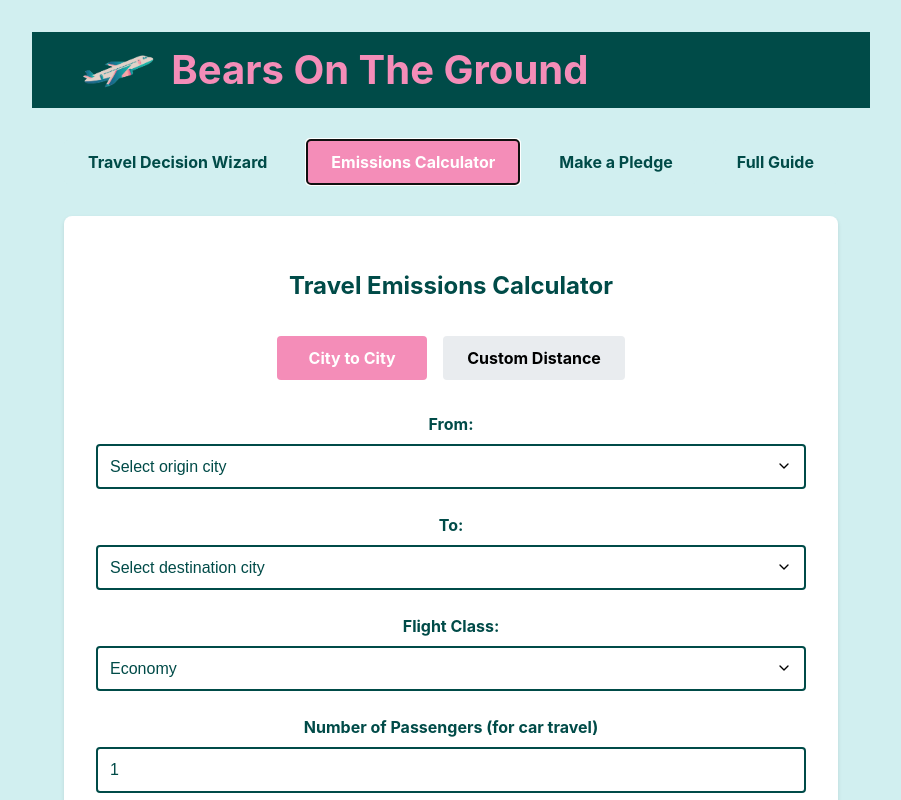
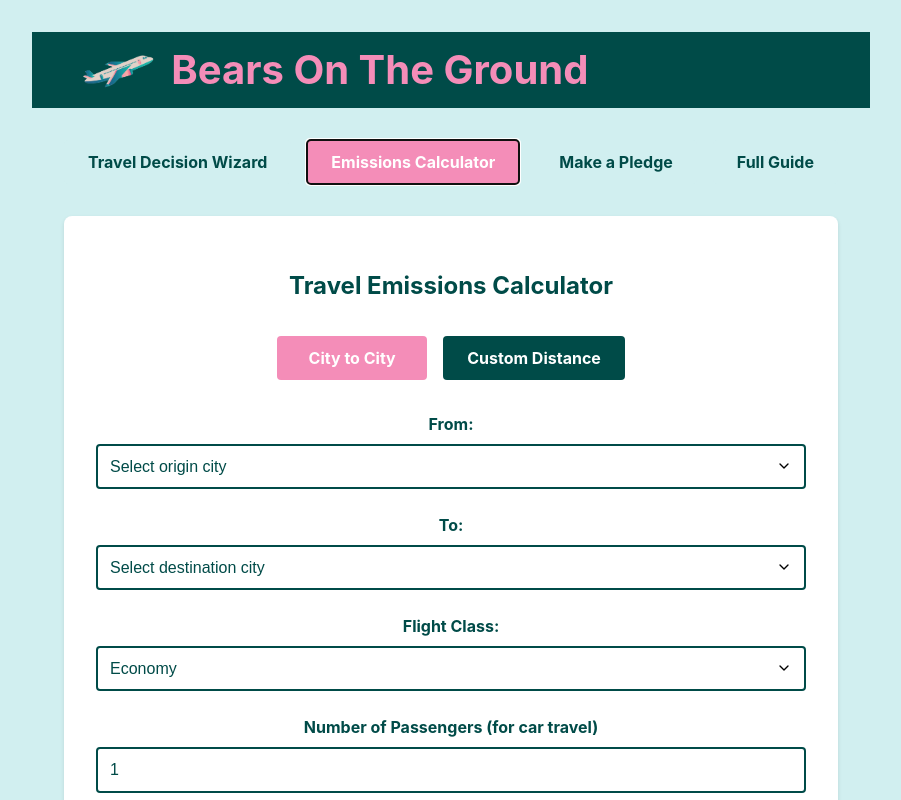
Before and after one commit to patrickrconnor/IBES-AER, a Svelte app in the folder web/: page / in a window 1280 px wide. Both pictures are taken after a click on the button "Emissions Calculator". Shown: the top 800 px of the page, without its empty margins (189-1090 px from the left). Built offline with nearby package versions, Linux system fonts and the light colour scheme.

Commit message:
style: update button colors to dark green theme

```diff
--- a/web/src/components/EmissionsCalculator.svelte
+++ b/web/src/components/EmissionsCalculator.svelte
@@ -320,13 +320,14 @@
 
   .calculator-modes button {
     padding: 0.75rem 1.5rem;
-    background-color: #e9ecef;
+    background-color: var(--dark);
     border: none;
     border-radius: 4px;
     cursor: pointer;
     font-weight: bold;
     transition: all 0.2s;
     min-width: 150px;
+    color: white;
   }
 
   .calculator-modes button.active {
@@ -404,11 +405,12 @@
     margin-right: 0.5rem;
     margin-bottom: 0.5rem;
     padding: 0.5rem 1rem;
-    background-color: #e9ecef;
+    background-color: var(--dark);
     border: none;
     border-radius: 4px;
     cursor: pointer;
     font-size: 0.9rem;
+    color: white;
   }
 
   .common-distances button:hover {
```
